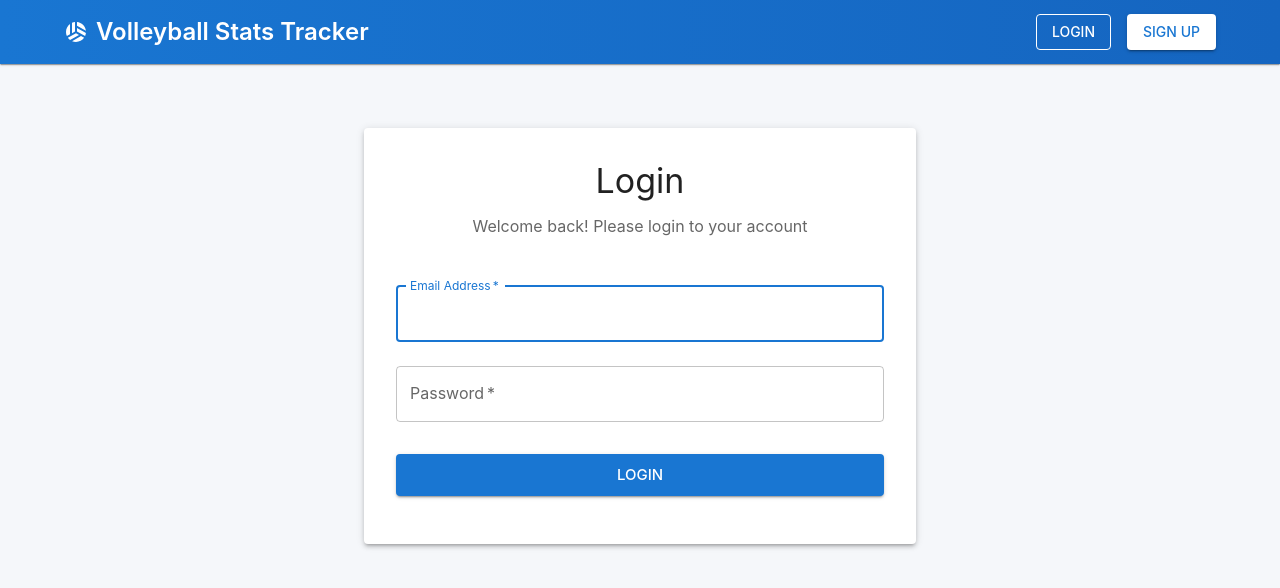
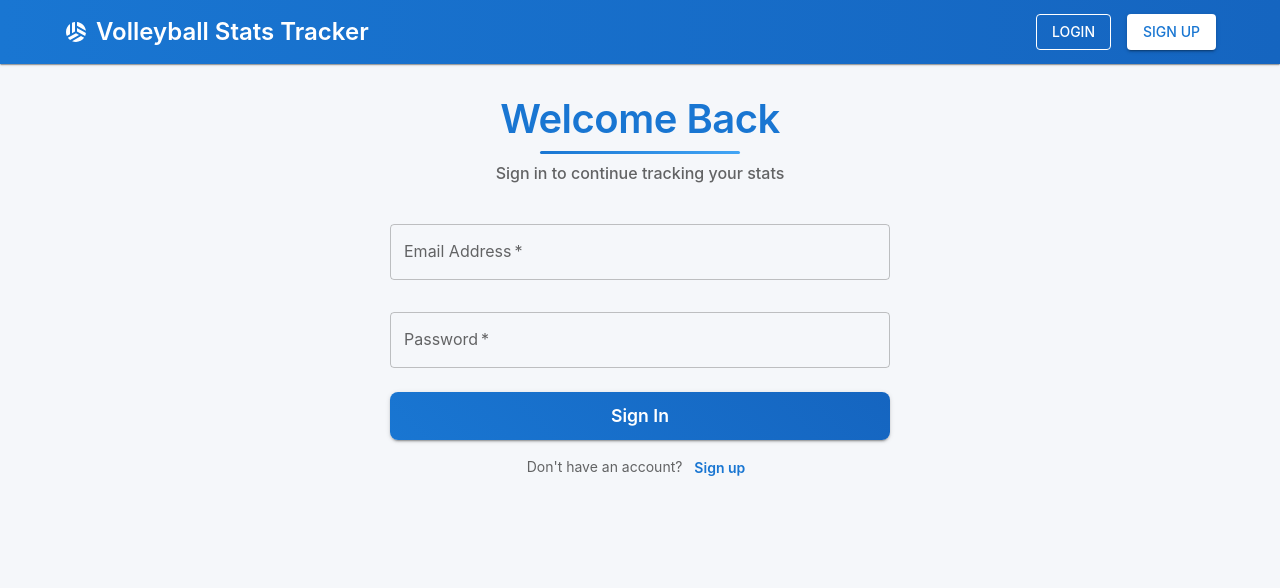
Before and after one commit to OriLevit-Projects/volleyStats0.4, a React (Create React App) app in the folder frontend/: page /login in a window 1280 px wide. Shown: the top 588 px of the page. Built offline with nearby package versions, Linux system fonts and the light colour scheme.

Commit message:
changed login page styling and email verification

```diff
--- a/frontend/src/components/SignupForm.js
+++ b/frontend/src/components/SignupForm.js
@@ -9,6 +9,7 @@ import {
   Grid,
   useTheme
 } from '@mui/material';
+import { useNavigate } from 'react-router-dom';
 
 const isValidEmail = (email) => {
   const emailRegex = /^[^\s@]+@[^\s@]+\.[^\s@]+$/;
@@ -24,6 +25,7 @@ const isValidPassword = (password) => {
 
 function SignupForm() {
   const theme = useTheme();
+  const navigate = useNavigate();
 
   // Form state
   const [formData, setFormData] = useState({
@@ -409,6 +411,7 @@ function SignupForm() {
             sx={{ mt: 1 }}
           >
             Already have an account? <Button
+              onClick={() => navigate('/login')}
               sx={{
                 textTransform: 'none',
                 fontWeight: 600,
--- a/frontend/src/pages/LoginPage.js
+++ b/frontend/src/pages/LoginPage.js
@@ -1,45 +1,196 @@
+import { useState } from 'react';
 import { Box, Paper, TextField, Button, Typography, Container } from '@mui/material';
+import { useNavigate } from 'react-router-dom';
 
 function LoginPage() {
+  const navigate = useNavigate();
+
+  const [formData, setFormData] = useState({
+    email: '',
+    password: ''
+  });
+
+  const [errors, setErrors] = useState({
+    email: false,
+    password: false
+  });
+
+  const isValidEmail = (email) => {
+    const emailRegex = /^[^\s@]+@[^\s@]+\.[^\s@]+$/;
+    return emailRegex.test(email);
+  };
+
+  const handleChange = (event) => {
+    const { name, value } = event.target;
+    setFormData(prevState => ({
+      ...prevState,
+      [name]: value
+    }));
+
+    // Real-time validation for email
+    if (name === 'email') {
+      setErrors(prevState => ({
+        ...prevState,
+        email: value && !isValidEmail(value)
+      }));
+    } else {
+      setErrors(prevState => ({
+        ...prevState,
+        [name]: false
+      }));
+    }
+  };
+
+  const handleSubmit = (event) => {
+    event.preventDefault();
+
+    const newErrors = {
+      email: !formData.email || !isValidEmail(formData.email),
+      password: !formData.password
+    };
+
+    setErrors(newErrors);
+
+    if (Object.values(newErrors).some(error => error)) {
+      return;
+    }
+
+    console.log('Login form submitted:', formData);
+  };
+
   return (
     <Container maxWidth="sm">
-      <Box sx={{ mt: 8, mb: 8 }}>
-        <Paper elevation={3} sx={{ p: 4 }}>
-          <Typography variant="h4" component="h1" align="center" gutterBottom>
-            Login
+      <Box sx={{
+        mt: 4,
+        mb: 4,
+        display: 'flex',
+        flexDirection: 'column',
+        alignItems: 'center',
+        maxWidth: '500px',
+        mx: 'auto',
+        outline: 'none',
+        userSelect: 'none'
+      }}>
+        <Typography
+          variant="h3"
+          component="h1"
+          sx={{
+            fontWeight: 600,
+            mb: 1,
+            fontSize: { xs: '2rem', sm: '2.5rem' },
+            color: 'primary.main',
+            letterSpacing: '-0.5px',
+            textAlign: 'center',
+            position: 'relative',
+            '&::after': {
+              content: '""',
+              display: 'block',
+              width: '200px',
+              height: '3px',
+              background: 'linear-gradient(90deg, #1976d2, #42a5f5)',
+              borderRadius: '2px',
+              margin: '8px auto 0',
+            }
+          }}
+        >
+          Welcome Back
         </Typography>
-          <Typography variant="body1" align="center" color="text.secondary" sx={{ mb: 4 }}>
-            Welcome back! Please login to your account
+        <Typography
+          variant="subtitle1"
+          sx={{
+            color: 'text.secondary',
+            fontSize: '1rem',
+            mb: 3,
+            textAlign: 'center',
+            maxWidth: '100%',
+            lineHeight: 1.4,
+            fontWeight: 500,
+            whiteSpace: 'nowrap'
+          }}
+        >
+          Sign in to continue tracking your stats
         </Typography>
 
-          <Box component="form" noValidate sx={{ mt: 2 }}>
+        <Box
+          component="form"
+          onSubmit={handleSubmit}
+          noValidate
+          sx={{ width: '100%' }}
+        >
           <TextField
             margin="normal"
             required
             fullWidth
             label="Email Address"
-              autoComplete="email"
-              autoFocus
+            name="email"
+            type="email"
+            value={formData.email}
+            onChange={handleChange}
+            error={errors.email}
+            helperText={
+              errors.email
+                ? (!formData.email
+                    ? "Email is required"
+                    : "Please enter a valid email address (example@domain.com)")
+                : ""
+            }
+            sx={{ mb: 2 }}
           />
           <TextField
             margin="normal"
             required
             fullWidth
             label="Password"
+            name="password"
             type="password"
-              autoComplete="current-password"
+            value={formData.password}
+            onChange={handleChange}
+            error={errors.password}
+            helperText={errors.password ? "Password is required" : ""}
+            sx={{ mb: 3 }}
           />
           <Button
             type="submit"
             fullWidth
             variant="contained"
-              sx={{ mt: 3, mb: 2 }}
             size="large"
+            sx={{
+              height: 48,
+              borderRadius: 2,
+              textTransform: 'none',
+              fontSize: '1.1rem',
+              fontWeight: 600,
+              background: 'linear-gradient(45deg, #1976d2, #1565c0)',
+              '&:hover': {
+                background: 'linear-gradient(45deg, #1565c0, #0d47a1)',
+              }
+            }}
           >
-              Login
+            Sign In
           </Button>
+
+          <Typography
+            variant="body2"
+            color="text.secondary"
+            align="center"
+            sx={{ mt: 2 }}
+          >
+            Don't have an account? <Button
+              onClick={() => navigate('/signup')}
+              sx={{
+                textTransform: 'none',
+                fontWeight: 600,
+                py: 0,
+                '&:hover': {
+                  background: 'transparent',
+                  textDecoration: 'underline'
+                }
+              }}
+            >
+              Sign up
+            </Button>
+          </Typography>
         </Box>
-        </Paper>
       </Box>
     </Container>
   );
```
Lines whose indentation alone changed are shown as unchanged.
